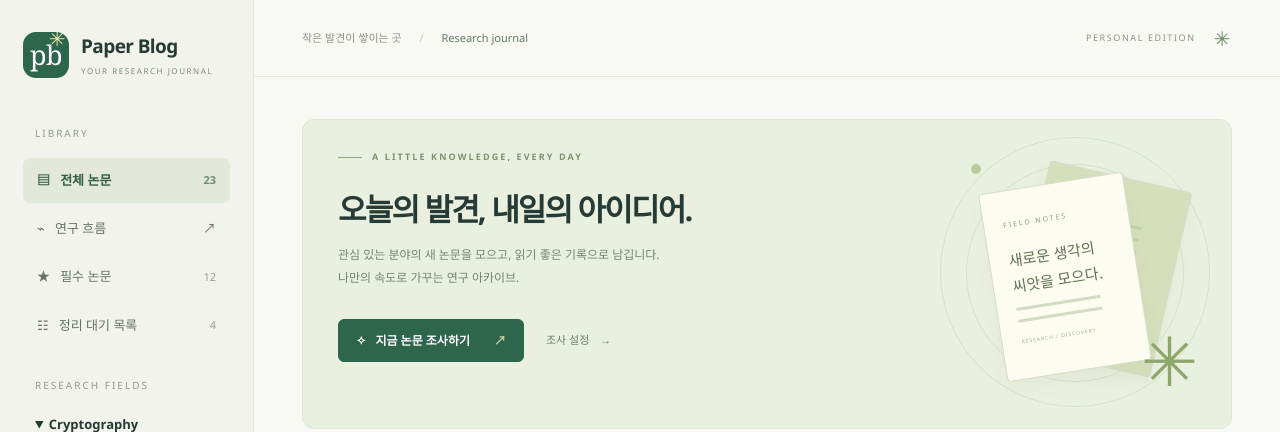
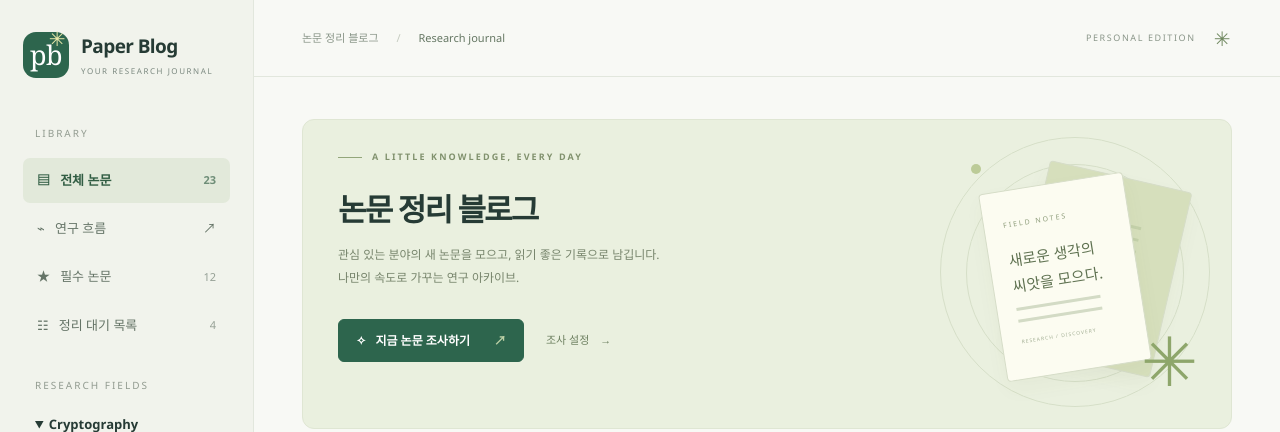
Before and after one commit to youngjin0305/paper-blog, a Flask app: page / in a window 1280 px wide. Shown: the top 432 px of the page. Run offline with Flask 3, Linux system fonts and the light colour scheme; data that the repository does not hold is empty; parts of the project's set-up code (start-up, migrations or seed data) failed here and were passed over; some libraries are stand-ins or nearby versions.

Commit message:
문구 수정

```diff
--- a/templates/base.html
+++ b/templates/base.html
@@ -36,7 +36,7 @@
     </div>
   </aside>
   <div class="workspace">
-    <header class="topbar"><span>작은 발견이 쌓이는 곳 <span class="top-separator">/</span> <strong>Research journal</strong></span><span class="edition">{{ 'STATIC ARCHIVE' if static_mode else 'PERSONAL EDITION' }} <span class="tiny-star">✳</span></span></header>
+    <header class="topbar"><span>논문 정리 블로그 <span class="top-separator">/</span> <strong>Research journal</strong></span><span class="edition">{{ 'STATIC ARCHIVE' if static_mode else 'PERSONAL EDITION' }} <span class="tiny-star">✳</span></span></header>
     <main>{% block content %}{% endblock %}</main>
     <footer>{{ config.title }} <span>읽고, 연결하고, 새로운 생각으로.</span><span>RESEARCH NOTES</span></footer>
   </div>
--- a/templates/graph.html
+++ b/templates/graph.html
@@ -3,7 +3,7 @@
 {% block scripts %}<script src="{{ graph_data_url }}" defer></script><script src="{{ asset_url }}research-graph.js" defer></script>{% endblock %}
 {% block content %}
 {% include "graph-views.html" %}
-<section class="flow-header"><div class="eyebrow">RESEARCH PATHS</div><h1>연구는 어디에서 시작해<br>어디로 이어졌을까요.</h1><p>★ 필수 논문을 뼈대로, 수집한 논문과 정리 글을 연결합니다. 제목을 누르면 요약 글 또는 원문으로 이동하고, ⓘ와 연결선을 누르면 근거를 볼 수 있습니다.</p></section>
+<section class="flow-header"><div class="eyebrow">RESEARCH PATHS</div><h1>연구 흐름</h1><p>★ 필수 논문을 뼈대로, 수집한 논문과 정리 글을 연결합니다. 제목을 누르면 요약 글 또는 원문으로 이동하고, ⓘ와 연결선을 누르면 근거를 볼 수 있습니다.</p></section>
 {% include "graph-filters.html" %}
 <div class="flow-legend"><span><i class="legend-citation"></i>확인된 인용 · 인용된 논문 → 인용한 논문</span><span><i class="legend-related"></i>주제 연결(추정) · 인용/계승 확인 아님</span><span>★ 필수 논문</span><span>가로축: 발표 연도 순서 · 간격은 균등</span></div>
 <div class="flow-layout">
--- a/templates/index.html
+++ b/templates/index.html
@@ -3,7 +3,7 @@
 {% block content %}
 <section class="hero">
   <div class="eyebrow"><span class="line"></span> A LITTLE KNOWLEDGE, EVERY DAY</div>
-  <h1>{{ selected.name if selected else '오늘의 발견, 내일의 아이디어.' }}</h1>
+  <h1>{{ selected.name if selected else '논문 정리 블로그' }}</h1>
   <p>{{ selected.description if selected else '관심 있는 분야의 새 논문을 모으고, 읽기 좋은 기록으로 남깁니다.' }}<br>나만의 속도로 가꾸는 연구 아카이브.</p>
   <div class="hero-actions">
     {% if not static_mode %}{% if selected and not selected.enabled %}<span class="badge">직접 지정한 논문만 분류</span>{% else %}<button class="primary" data-research="{{ selected.id if selected else '' }}">✧ &nbsp; 지금 논문 조사하기 <span>↗</span></button>{% endif %}<a class="quiet-link" href="/settings">조사 설정 <span>→</span></a>{% else %}<span class="badge">정적 블로그 · {{ total }}개의 기록</span>{% endif %}
--- a/templates/lineage.html
+++ b/templates/lineage.html
@@ -3,7 +3,7 @@
 {% block scripts %}<script src="{{ graph_data_url }}" defer></script><script src="{{ asset_url }}research-lineage.js" defer></script>{% endblock %}
 {% block content %}
 {% include "graph-views.html" %}
-<section class="flow-header lineage-header"><div class="eyebrow">RESEARCH TIMELINE</div><h1>분야의 흐름을,<br>연도에 따라 내려 읽기.</h1><p>같은 분야의 논문을 하나의 그래프에 모았습니다. 왼쪽의 연도 눈금을 따라 내려가며 연결을 읽어보세요. 같은 해의 논문은 같은 점선 아래에 나란히 놓입니다.</p></section>
+<section class="flow-header lineage-header"><div class="eyebrow">RESEARCH TIMELINE</div><h1>연구 흐름</h1><p>같은 분야의 논문을 하나의 그래프에 모았습니다. 왼쪽의 연도 눈금을 따라 내려가며 연결을 읽어보세요. 같은 해의 논문은 같은 점선 아래에 나란히 놓입니다.</p></section>
 {% include "graph-filters.html" %}
 <div class="flow-legend"><span><i class="legend-citation"></i>확인된 인용</span><span><i class="legend-related"></i>주제 연결(추정)</span><span id="lineage-exception-legend" hidden><i class="legend-preserved"></i>중요 연결 · 표시 예외</span><span>★ 필수 논문</span><span>세로축: 발표 연도 · 간격은 균등</span></div>
 <div class="lineage-summary"><div class="lineage-summary-top"><span id="lineage-count" aria-live="polite"></span><label class="lineage-expand"><input id="lineage-show-all" type="checkbox">모든 연결선 보기</label></div><p>중간 논문을 거쳐 이어지는 중복 인용선은 생략합니다. 다른 가지의 연결과 별도 지정한 중요 연결은 유지하며, 모든 인용 근거는 카드에서 확인할 수 있습니다.</p></div>
```
